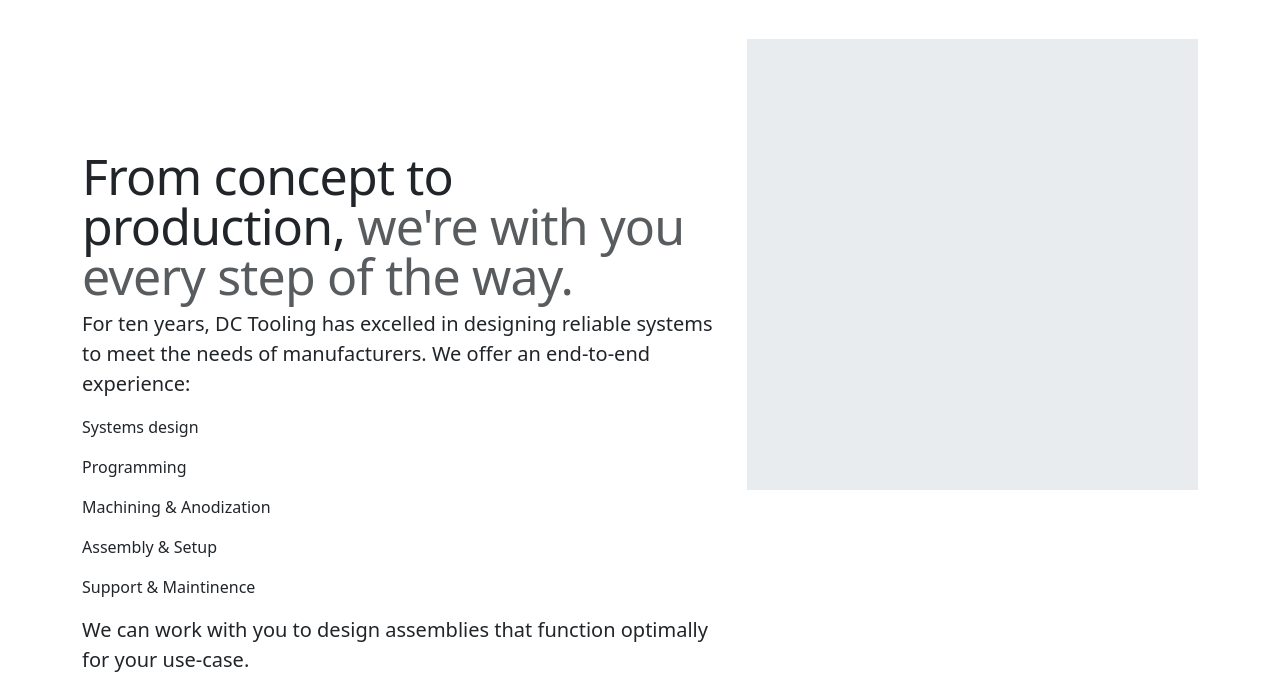
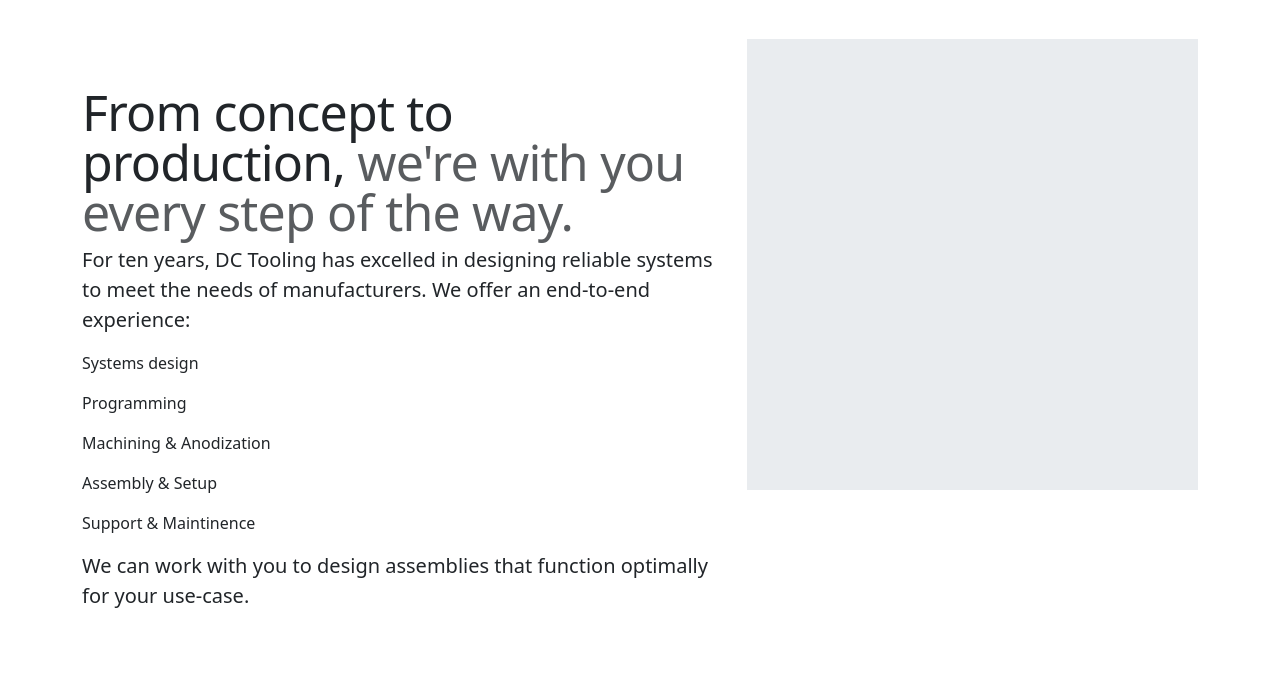
Before and after one commit to source6212/dc-tooling, a website: page public/automation.html in a window 1280 px wide. Shown: the part 107-800 px from the top of the page. Drawn offline with Linux system fonts and the light colour scheme.

Commit message:
Less margin top

```diff
--- a/public/automation.html
+++ b/public/automation.html
@@ -55,7 +55,7 @@
         <div class="container marketing mt-5">
             <div class="row featurette">
                 <div class="col-md-7 ">
-                    <h2 class="featurette-heading fw-normal lh-1">From concept to production,<span class="text-body-secondary"> we're with you every step of the way.</span></h2>
+                    <h2 class="featurette-heading fw-normal lh-1" style="margin-top: 3rem !important;">From concept to production,<span class="text-body-secondary"> we're with you every step of the way.</span></h2>
                     <p class="lead">For ten years, DC Tooling has excelled in designing reliable systems to meet the needs of manufacturers. We offer an end-to-end experience:</p>
                     <ul class="list-group" style="list-style-type:disc;">
                         <p>Systems design</p>
```
